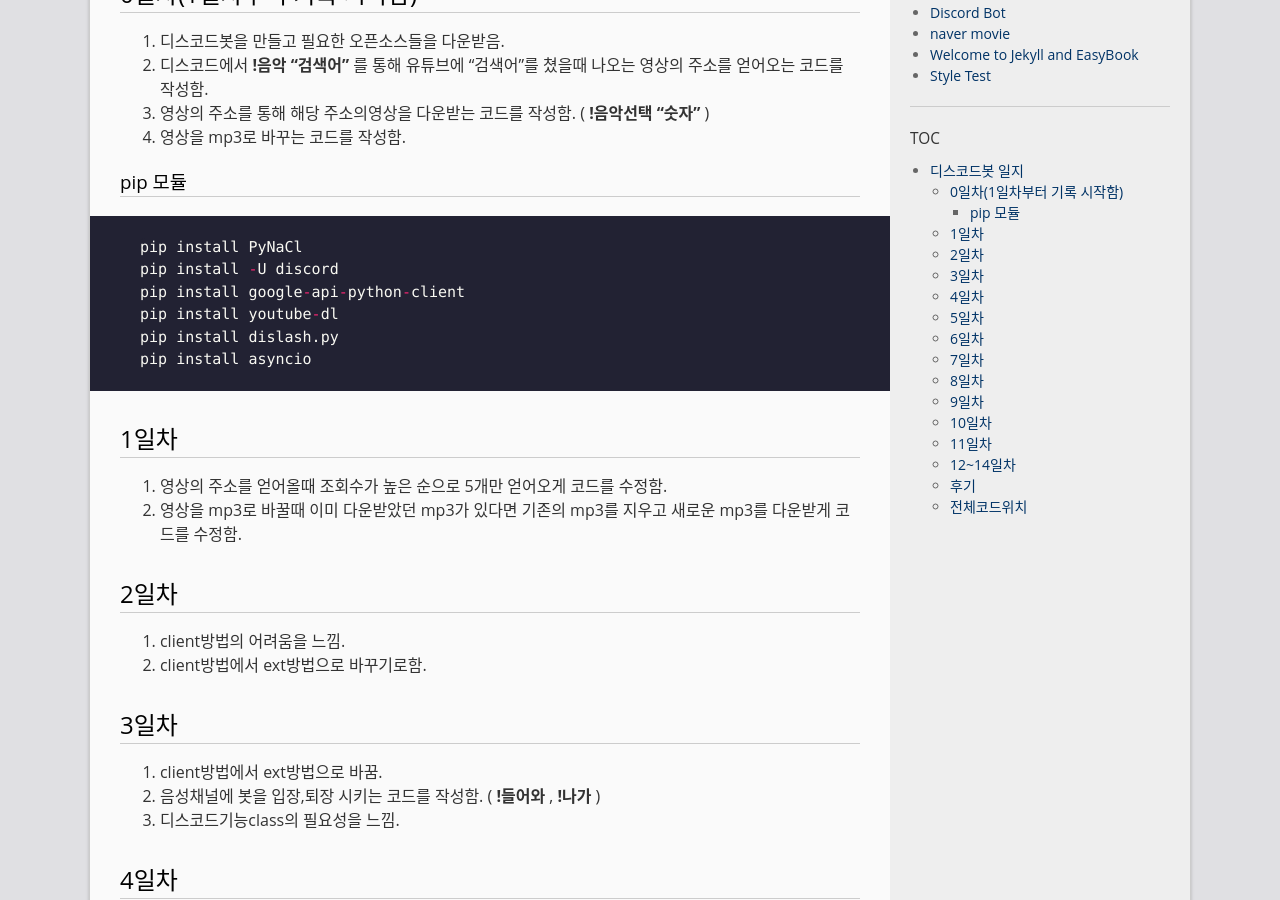
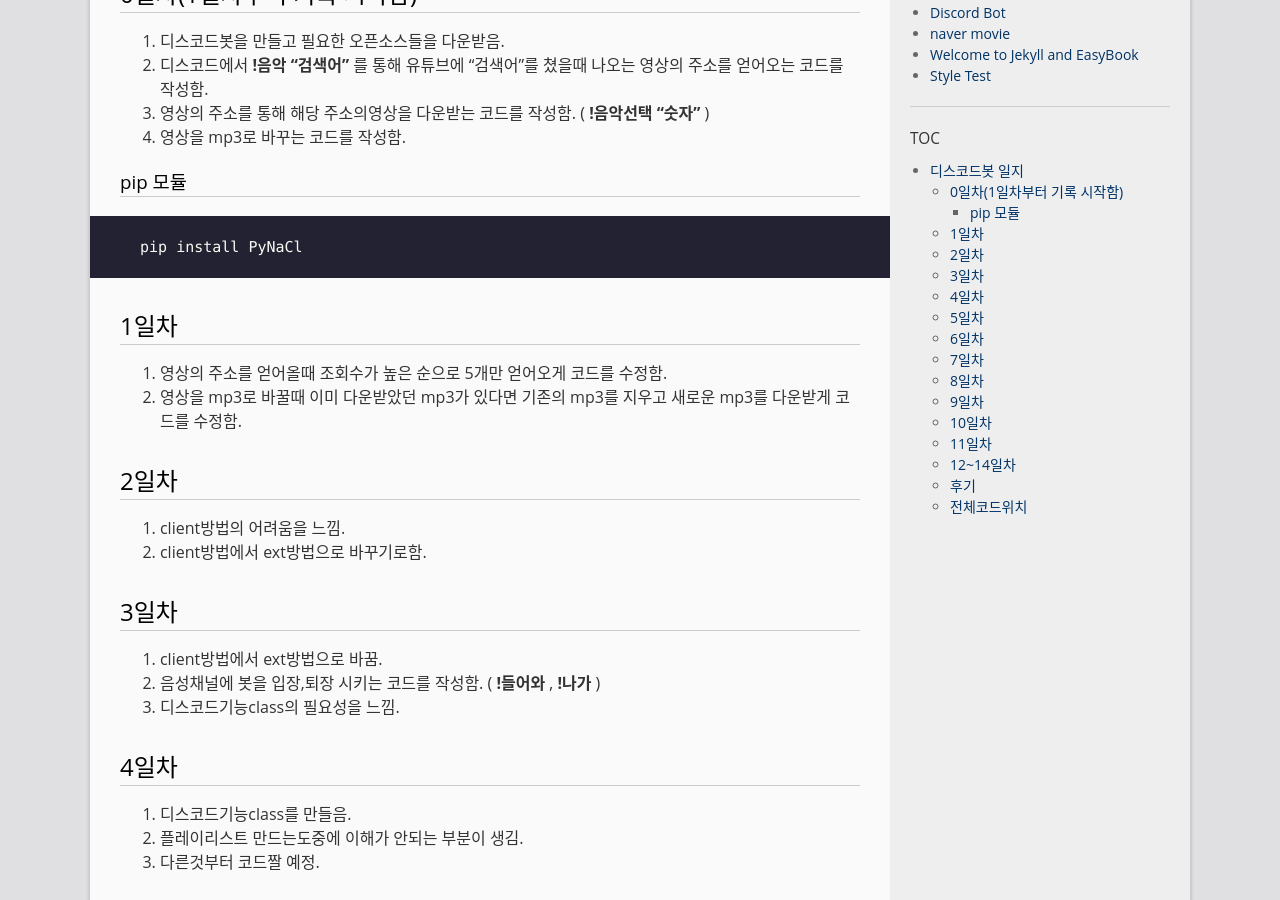
Before and after one commit to chohz1003/chohz1003.github.com, a Jekyll site: the page built from _posts/discord/2021-07-17-discordbot.md, in a window 1280 px wide and 900 px high, scrolled down 404 px. Built offline with Jekyll 4.4.1, drawn with Linux system fonts in a browser that asks for light colours.

Commit message:
Update 2021-07-17-discordbot.md

````diff
--- a/_posts/discord/2021-07-17-discordbot.md
+++ b/_posts/discord/2021-07-17-discordbot.md
@@ -18,11 +18,6 @@ permalink: /archivers/discordbot
 ### pip 모듈
 ```python
 pip install PyNaCl
-pip install -U discord
-pip install google-api-python-client
-pip install youtube-dl
-pip install dislash.py
-pip install asyncio
 ```
 
 ## 1일차
````
